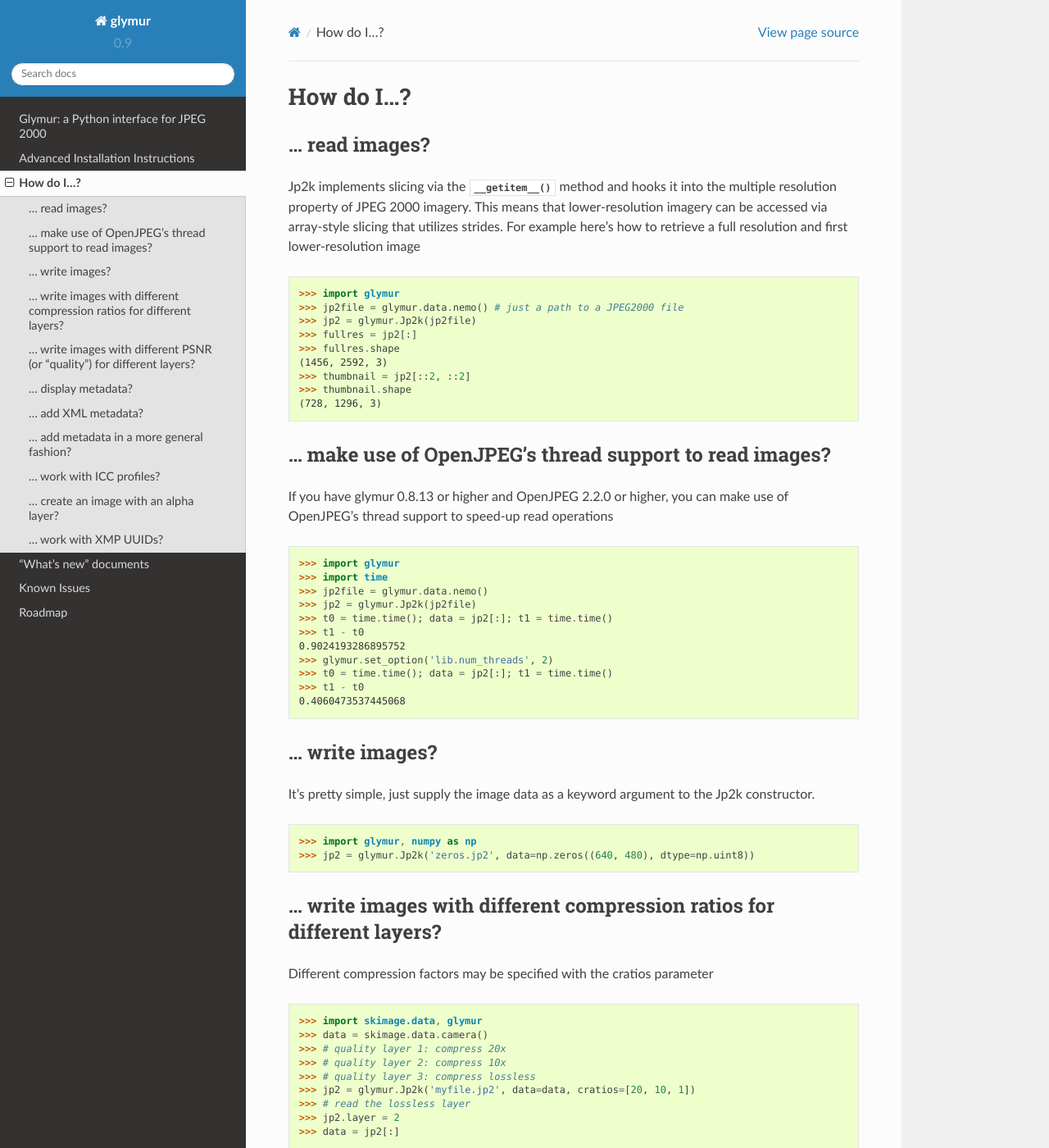
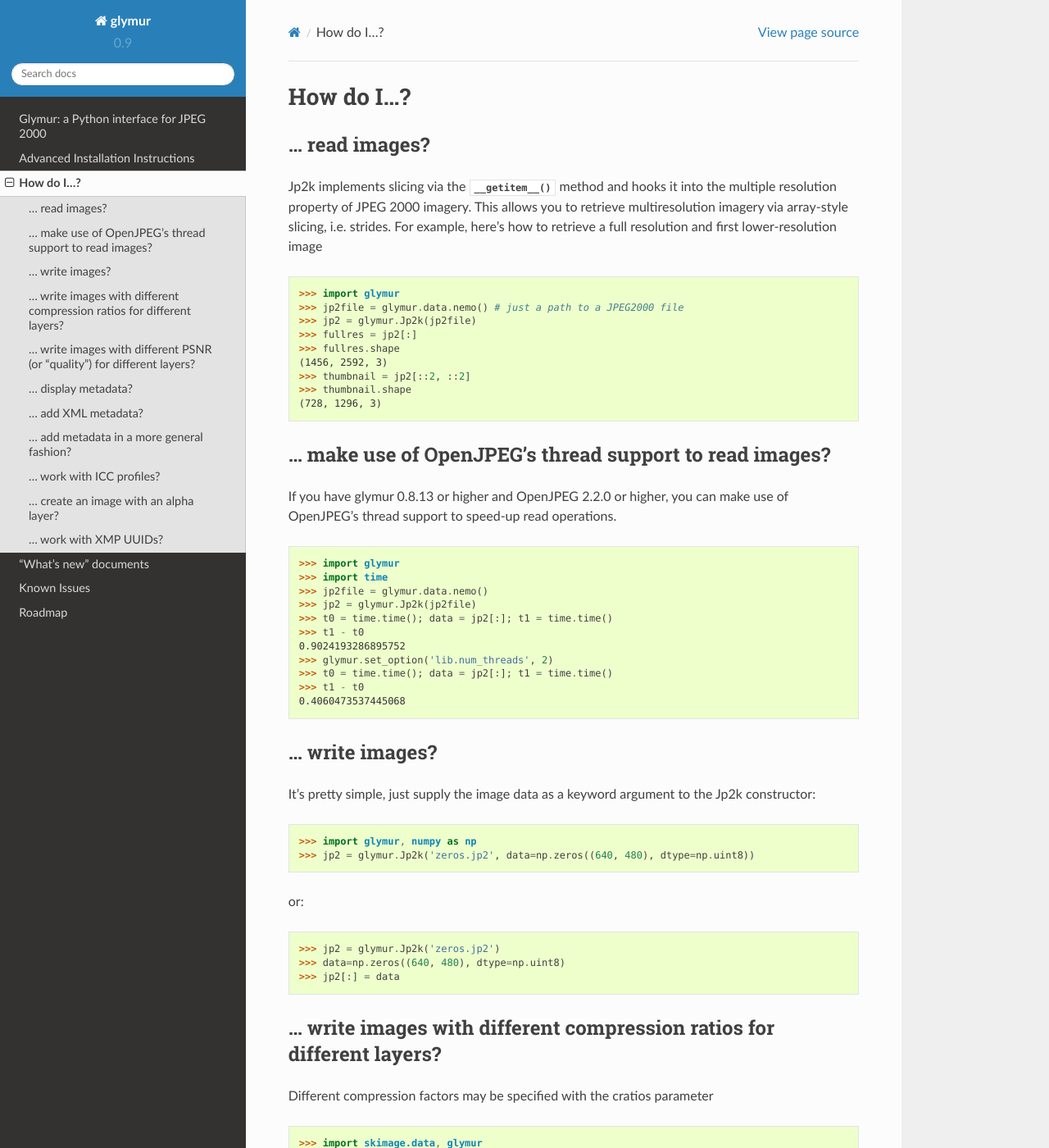
Before and after one commit to quintusdias/glymur, a Sphinx documentation site: the page built from docs/source/how_do_i.rst, in a window 1280 px wide and 1400 px high. Shown: the whole window at 82% size. Built offline with Sphinx 7.4.7 and the Read the Docs theme 2.0.0, drawn with Linux system fonts in a browser that asks for light colours; some of the changed text lies outside the part shown.

Commit message:
Improve how-do-I examples

```diff
--- a/docs/source/how_do_i.rst
+++ b/docs/source/how_do_i.rst
@@ -7,8 +7,8 @@
 ================
 Jp2k implements slicing via the :py:meth:`__getitem__` method and
 hooks it into the multiple resolution property of JPEG 2000 imagery.
-This means that lower-resolution imagery can be accessed via
-array-style slicing that utilizes strides.  For example here's how
+This allows you to retrieve multiresolution imagery via
+array-style slicing, i.e. strides.  For example, here's how
 to retrieve a full resolution and first lower-resolution image ::
 
     >>> import glymur
@@ -25,7 +25,7 @@
 =========================================================
 If you have glymur 0.8.13 or higher
 and OpenJPEG 2.2.0 or higher,
-you can make use of OpenJPEG's thread support to speed-up read operations ::
+you can make use of OpenJPEG's thread support to speed-up read operations.  ::
 
     >>> import glymur
     >>> import time
@@ -42,10 +42,17 @@
 ... write images?
 =================
 It's pretty simple, just supply the image data as a keyword argument to the
-Jp2k constructor.
+Jp2k constructor::
 
     >>> import glymur, numpy as np
     >>> jp2 = glymur.Jp2k('zeros.jp2', data=np.zeros((640, 480), dtype=np.uint8))
+
+or::
+
+    >>> jp2 = glymur.Jp2k('zeros.jp2')
+    >>> data=np.zeros((640, 480), dtype=np.uint8)
+    >>> jp2[:] = data
+
 
 ... write images with different compression ratios for different layers?
 =========================================================================
@@ -69,7 +76,7 @@
 
 Values must be increasing, but the last value may be 0 to indicate
 the layer is lossless.  However, the OpenJPEG library will reorder
-the layers to make the first layer lossless, not the last.
+the layers to make the first layer lossless, not the last. ::
 
     >>> import skimage.data, skimage.measure, glymur
     >>> truth = skimage.data.camera()
@@ -417,24 +424,20 @@
 OpenJPEG can create JP2 files with more than 3 components (use version 2.1.0+
 for this), but by default, any extra components are not described
 as such.  In order to do so, we need to re-wrap such an image in a
-set of boxes that includes a channel definition box.
-
-This example is based on SciPy example code found at
-http://scipy-lectures.org/advanced/image_processing/#basic-manipulations .
-Instead of a circular mask we'll make it an ellipse since the source
-image isn't square. ::
+set of boxes that includes a channel definition box.  The following example
+creates an ellipical mask. ::
 
     >>> import numpy as np
     >>> import glymur
     >>> from glymur import Jp2k
     >>> rgb = Jp2k(glymur.data.goodstuff())[:]
-    >>> lx, ly = rgb.shape[0:2]
-    >>> X, Y = np.ogrid[0:lx, 0:ly]
-    >>> mask = ly**2*(X - lx / 2) ** 2 + lx**2*(Y - ly / 2) ** 2 > (lx * ly / 2)**2
-    >>> alpha = 255 * np.ones((lx, ly, 1), dtype=np.uint8)
+    >>> ny, nx = rgb.shape[:2]
+    >>> Y, X = np.ogrid[:ny, :nx]
+    >>> mask = nx ** 2 * (Y - ny / 2) ** 2 + ny ** 2 * (X - nx / 2) ** 2 > (nx * ny / 2)**2
+    >>> alpha = 255 * np.ones((ny, nx, 1), dtype=np.uint8)
     >>> alpha[mask] = 0
     >>> rgba = np.concatenate((rgb, alpha), axis=2)
-    >>> jp2 = Jp2k('tmp.jp2', data=rgba)
+    >>> jp2 = Jp2k('myfile.jp2', data=rgba)
 
 Next we need to specify what types of channels we have.
 The first three channels are color channels, but we identify the fourth as
```
